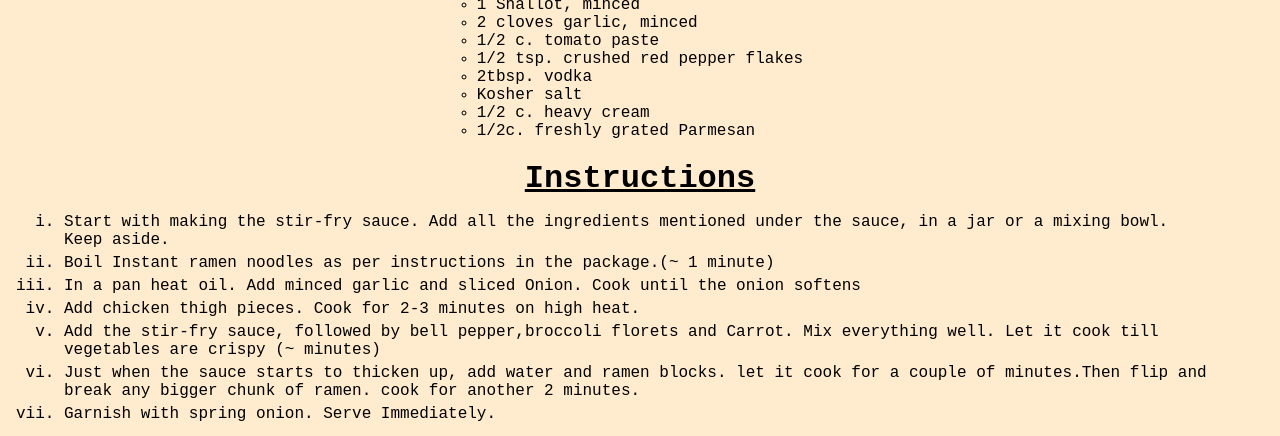
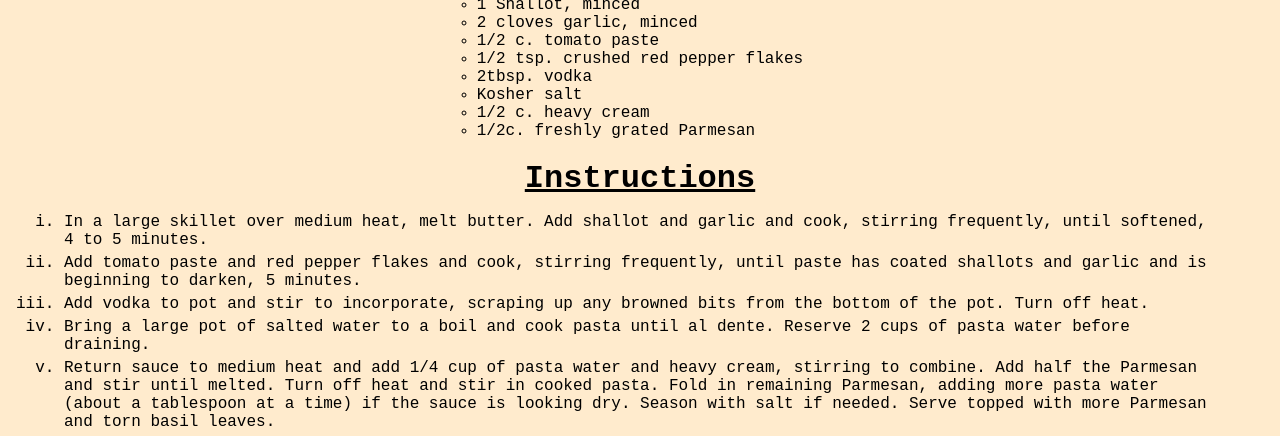
Before and after one commit to ethAmazinDor/recipe-website-odin-project, a plain HTML site: page Odin-html/recipe3.html in a window 1280 px wide. Shown: the part 604-1040 px from the top of the page. Drawn offline with Linux system fonts and the light colour scheme.

Commit message:
finished page

```diff
--- a/Odin-html/recipe3.html
+++ b/Odin-html/recipe3.html
@@ -45,19 +45,25 @@
     <div class="instruction-container">
         <h1 class="instruction-header">Instructions</h1>
         <ol>
-            <li>Start with making the stir-fry sauce. Add all the ingredients mentioned under the sauce, in a jar or a
-                mixing bowl. Keep
-                aside.</li>
-            <li>Boil Instant ramen noodles as per instructions in the package.(~ 1 minute)</li>
-            <li>In a pan heat oil. Add minced garlic and sliced Onion. Cook until the onion softens</li>
-            <li>Add chicken thigh pieces. Cook for 2-3 minutes on high heat.</li>
-            <li>Add the stir-fry sauce, followed by bell pepper,broccoli florets and Carrot. Mix everything well. Let it
-                cook till
-                vegetables are crispy (~ minutes)</li>
-            <li>Just when the sauce starts to thicken up, add water and ramen blocks. let it cook for a couple of
-                minutes.Then flip and
-                break any bigger chunk of ramen. cook for another 2 minutes.</li>
-            <li>Garnish with spring onion. Serve Immediately.</li>
+            <li>In a large skillet over medium heat, melt butter. Add shallot and garlic and cook, stirring frequently,
+                until softened,
+                4 to 5 minutes.</li>
+            <li>Add tomato paste and red pepper flakes and cook, stirring frequently, until paste has coated shallots
+                and garlic and is
+                beginning to darken, 5 minutes.</li>
+            <li>Add vodka to pot and stir to incorporate, scraping up any browned bits from the bottom of the pot. Turn
+                off heat.
+            </li>
+            <li>Bring a large pot of salted water to a boil and cook pasta until al dente. Reserve 2 cups of pasta water
+                before
+                draining.</li>
+            <li>Return sauce to medium heat and add 1/4 cup of pasta water and heavy cream, stirring to combine. Add
+                half the Parmesan
+                and stir until melted. Turn off heat and stir in cooked pasta. Fold in remaining Parmesan, adding more
+                pasta water
+                (about a tablespoon at a time) if the sauce is looking dry. Season with salt if needed. Serve topped
+                with more Parmesan
+                and torn basil leaves.</li>
 
         </ol>
 
```
